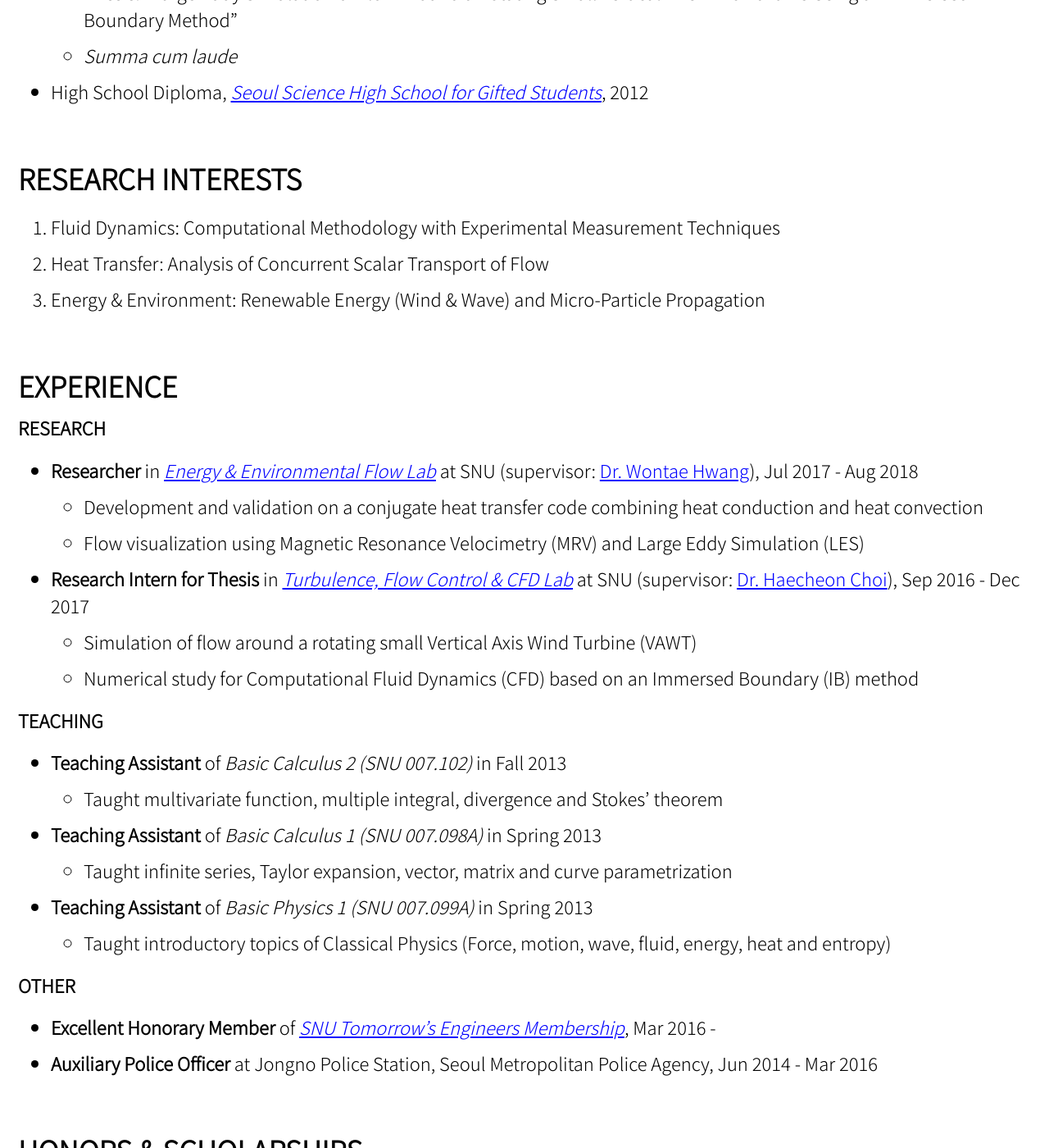
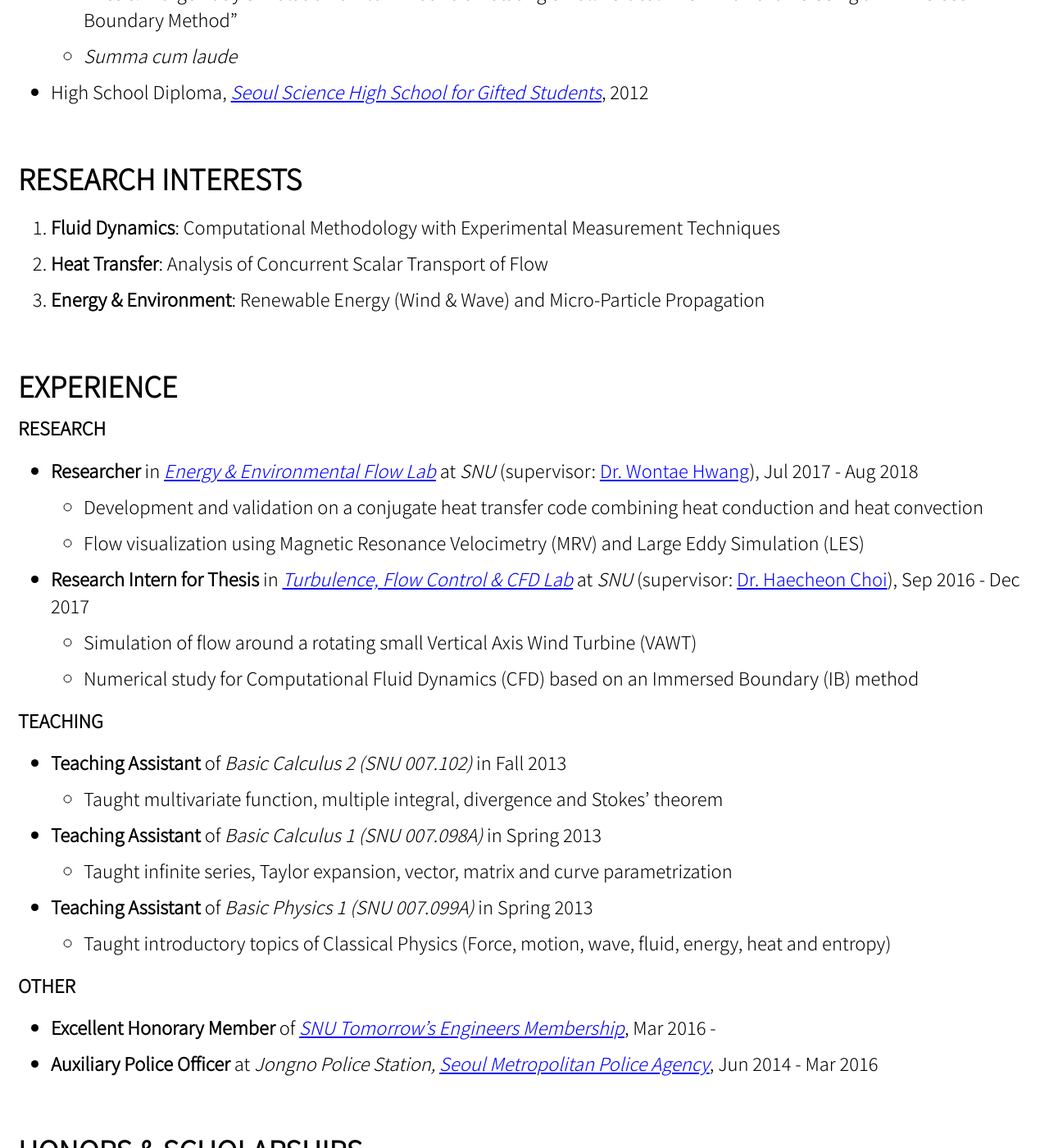
Before and after one commit to jun9303/jun9303.github.io, a Jekyll site: the page built from _pages/about.md, in a window 1280 px wide and 1400 px high, scrolled down 1046 px. Shown: the whole window at 82% size. Built offline with Jekyll 4.4.1, drawn with Linux system fonts in a browser that asks for light colours; cached includes are drawn as plain includes; nearby versions of some CDN libraries; some of the changed text lies outside the part shown.

Commit message:
Signed-off-by: SJ <jun9303@gmail.com>

```diff
--- a/_pages/about.md
+++ b/_pages/about.md
@@ -36,19 +36,19 @@ feature_row:
 
 # RESEARCH INTERESTS
 
-1. Fluid Dynamics: Computational Methodology with Experimental Measurement Techniques
-2. Heat Transfer: Analysis of Concurrent Scalar Transport of Flow
-3. Energy & Environment: Renewable Energy (Wind & Wave) and Micro-Particle Propagation
+1. **Fluid Dynamics**: Computational Methodology with Experimental Measurement Techniques
+2. **Heat Transfer**: Analysis of Concurrent Scalar Transport of Flow
+3. **Energy & Environment**: Renewable Energy (Wind & Wave) and Micro-Particle Propagation
 
 # EXPERIENCE
 
 ### RESEARCH
 
-- **Researcher** in *[Energy & Environmental Flow Lab](http://eeflow.snu.ac.kr)* at SNU (supervisor: [Dr. Wontae Hwang](http://me.snu.ac.kr/eng/01_intro/faculty_view.asp?pid=137)), Jul 2017 - Aug 2018
+- **Researcher** in *[Energy & Environmental Flow Lab](http://eeflow.snu.ac.kr)* at *SNU* (supervisor: [Dr. Wontae Hwang](http://me.snu.ac.kr/eng/01_intro/faculty_view.asp?pid=137)), Jul 2017 - Aug 2018
   + Development and validation on a conjugate heat transfer code combining heat conduction and heat convection
   + Flow visualization using Magnetic Resonance Velocimetry (MRV) and Large Eddy Simulation (LES)
 
-- **Research Intern for Thesis** in *[Turbulence, Flow Control & CFD Lab](http://tfc.snu.ac.kr)* at SNU (supervisor: [Dr. Haecheon Choi](http://me.snu.ac.kr/eng/01_intro/faculty_view.asp?pid=39)), Sep 2016 - Dec 2017
+- **Research Intern for Thesis** in *[Turbulence, Flow Control & CFD Lab](http://tfc.snu.ac.kr)* at *SNU* (supervisor: [Dr. Haecheon Choi](http://me.snu.ac.kr/eng/01_intro/faculty_view.asp?pid=39)), Sep 2016 - Dec 2017
   + Simulation of flow around a rotating small Vertical Axis Wind Turbine (VAWT)
   + Numerical study for Computational Fluid Dynamics (CFD) based on an Immersed Boundary (IB) method
 
```
Also changed, not shown: other parts of _pages/about.md (+4 -4 lines).
